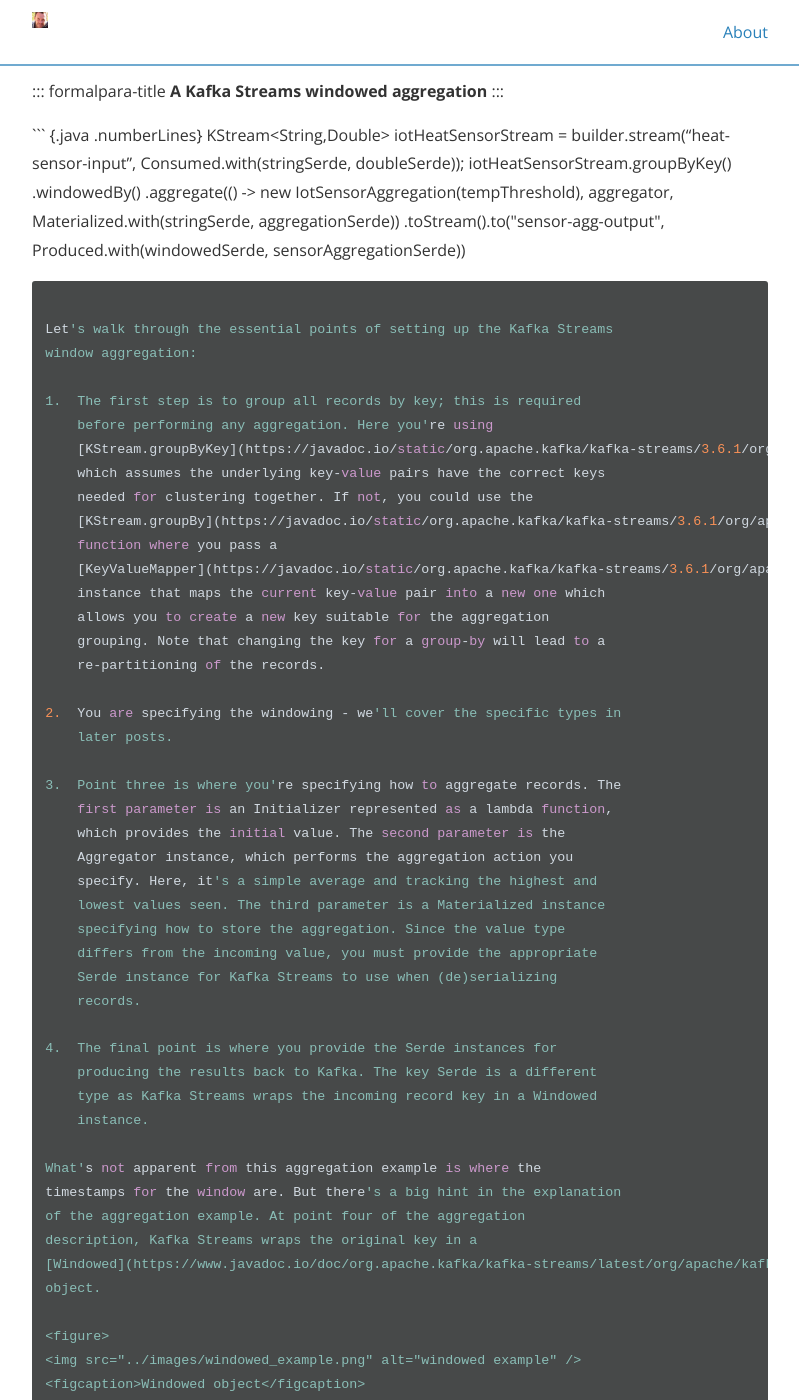
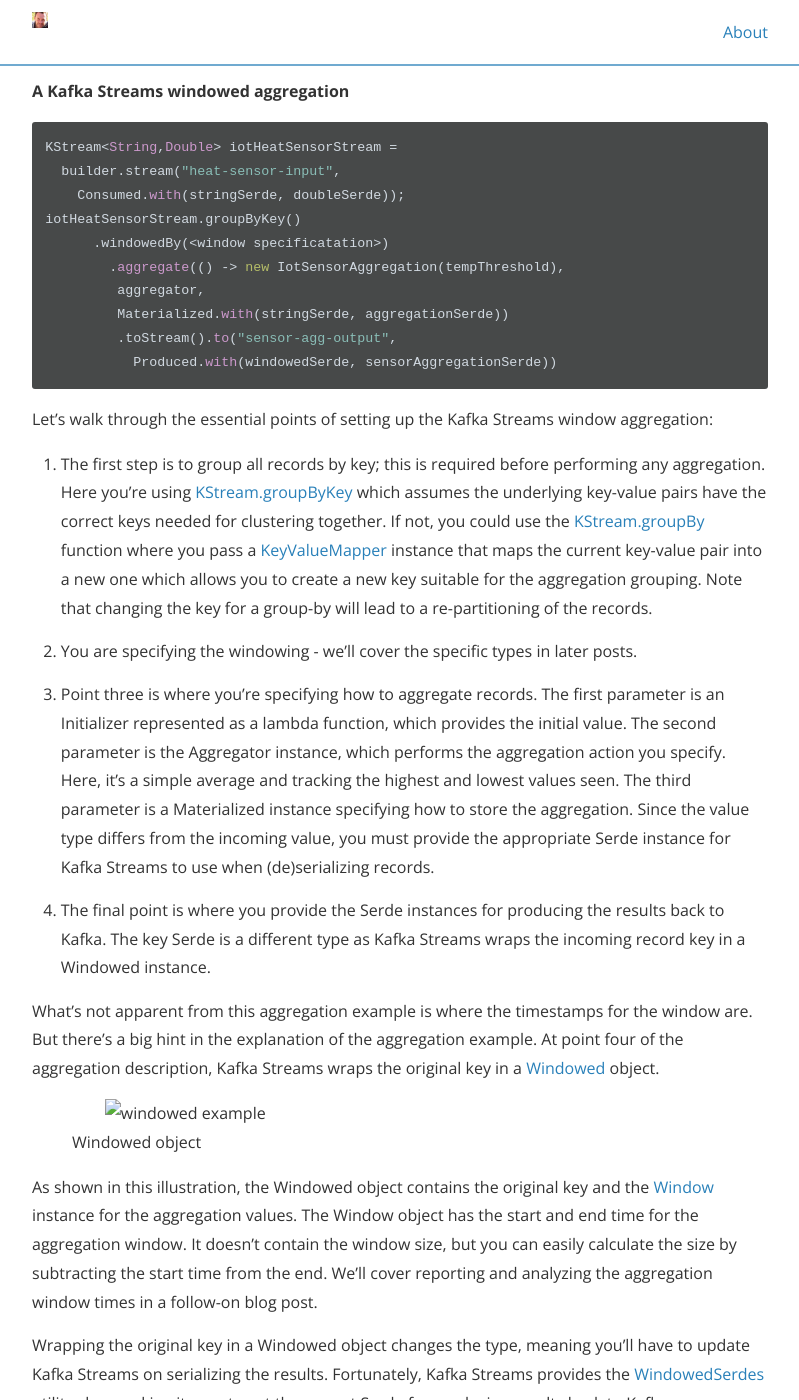
Before and after one commit to bbejeck/bbejeck.github.io, a Jekyll site: the page built from _posts/2024-02-01-intro_to_windowing.md, in a window 1280 px wide and 1400 px high, scrolled down 2184 px. Shown: the whole window, without its empty margins (240-1039 px from the left). Built offline with Jekyll 4.4.1, drawn with Linux system fonts in a browser that asks for light colours; nearby versions of some CDN libraries; some of the changed text lies outside the part shown.

Commit message:
Fix formatting

````diff
--- a/_posts/2024-02-01-intro_to_windowing.md
+++ b/_posts/2024-02-01-intro_to_windowing.md
@@ -112,11 +112,10 @@
 a reduce or aggregation will use an aggregation for our examples
 throughout the blog series.
 
-::: formalpara-title
+
 **A Kafka Streams windowed aggregation**
-:::
 
-``` {.java .numberLines}
+``` java
 KStream<String,Double> iotHeatSensorStream =
   builder.stream("heat-sensor-input",
     Consumed.with(stringSerde, doubleSerde));
@@ -192,9 +191,8 @@
 utility class making it easy to get the correct Serde for producing
 results back to Kafka:
 
-::: formalpara-title
+
 **Using the WindowedSerdes class to get a Serde for Windowed keys**
-:::
 
 ``` java
 Serde<Windowed<String>> windowedSerde =
@@ -259,11 +257,11 @@
 windowed aggregation, with specific window implementations covered in
 later posts.
 
-::: formalpara-title
+
 **Structure of Flink SQL windowed aggregation**
-:::
 
-``` {.sql .numberLines}
+
+```sql
 SELECT window_start,
        window_end,
        device_id,
````
